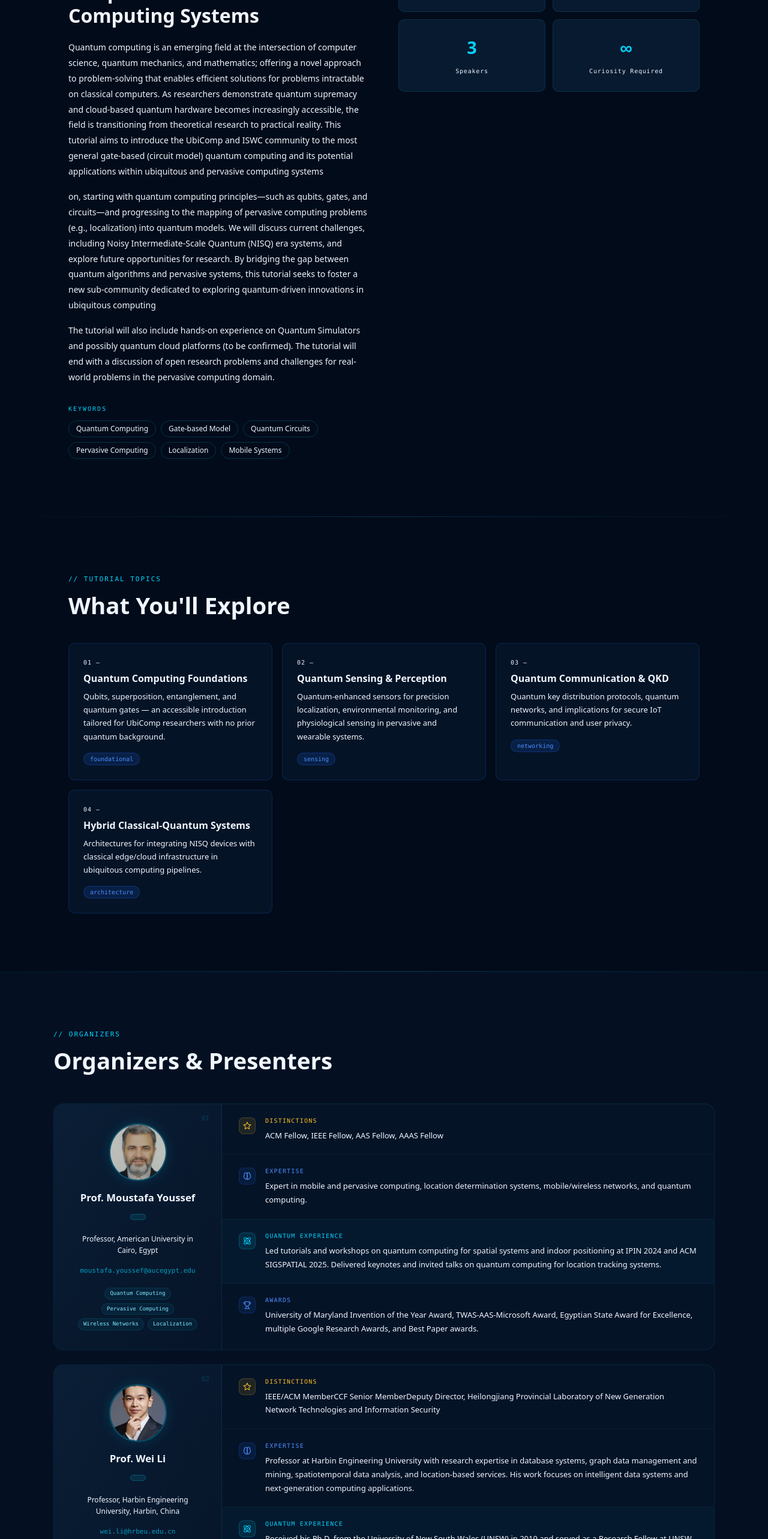
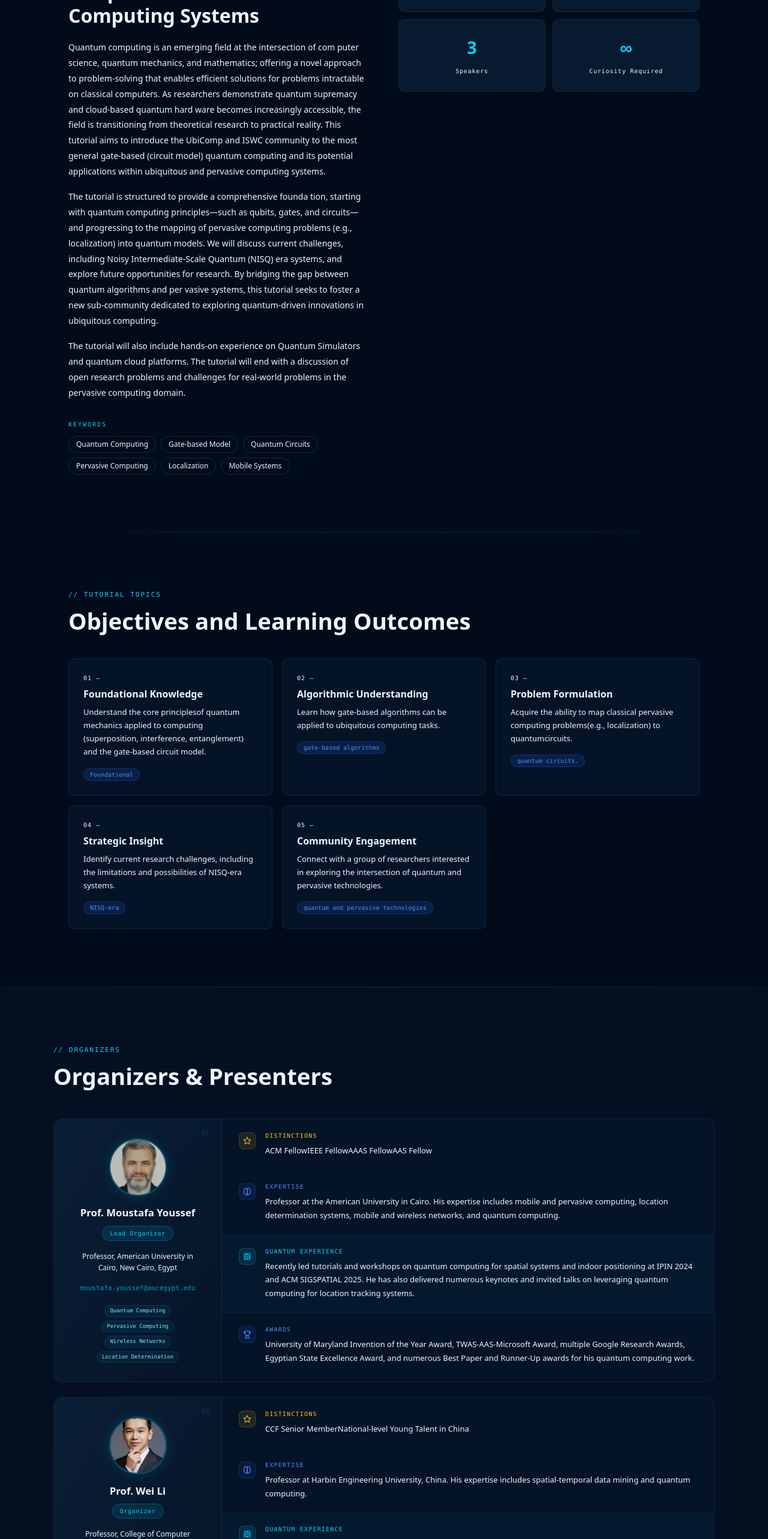
Before and after one commit to DKRG-HEU/ubicomp2026-quantum-tutorial, a Next.js app: page /ubicomp2026-quantum-tutorial/ in a window 1280 px wide. Shown: the part 998-3564 px from the top of the page at 60% size. Built offline with nearby package versions, Linux system fonts and the light colour scheme; a web font is replaced by a local one.

Commit message:
Update organizer and speaker information

```diff
--- a/src/app/data/schedule.js
+++ b/src/app/data/schedule.js
@@ -1,9 +1,9 @@
 export const scheduleItems = [
-  { timeStart: '09:00', timeEnd: '09:15', type: 'OPENING', title: 'Welcome & Tutorial Overview',                                          speaker: '',   duration: '15 min', highlight: true  },
-  { timeStart: '09:15', timeEnd: '10:00', type: 'LECTURE', title: 'Module 1: Foundations of Quantum Circuits',                          speaker: '',   duration: '60 mins' },
-  { timeStart: '10:00', timeEnd: '10:45', type: 'LECTURE', title: 'Quantum Sensing, Perception & Localization',                           speaker: '', duration: '45 min'               },
-  { timeStart: '10:45', timeEnd: '11:00', type: 'BREAK',   title: 'Coffee Break',                                                         speaker: '',                 duration: '(15 mins)'                  },
-  { timeStart: '11:00', timeEnd: '11:45', type: 'LECTURE', title: 'Module 2: Mapping Pervasive Problems to Quantum Models',                        speaker: '', duration: '60 mins'                  },
-  { timeStart: '11:45', timeEnd: '12:30', type: 'LECTURE', title: 'Module 3: Case Studies and Applications',              speaker: '',   duration: '45 mins'                  },
-  { timeStart: '12:30', timeEnd: '13:00', type: 'PANEL',   title: 'Module 4: Challenges, NISQ, and Future Roadmap',                        speaker: '',     duration: '30 mins', highlight: true  },
+  { timeStart: '', timeEnd: '', type: ' Module 1:', title: ' Foundations of Quantum Circuits',                                          speaker: '',   duration: '60 mins', highlight: true  },
+  { timeStart: '', timeEnd: '', type: 'Module 2:', title: 'Mapping Pervasive Problems to Quantum Models',                          speaker: '',   duration: '60 mins' },
+  { timeStart: '', timeEnd: '', type: 'Module 3', title: ' Case Studies and Applications',                           speaker: '', duration: '45 min'               },
+  // { timeStart: '10:45', timeEnd: '11:00', type: 'BREAK',   title: 'Coffee Break',                                                         speaker: '',                 duration: '(15 mins)'                  },
+  { timeStart: '', timeEnd: '', type: 'Module 4', title: 'Challenges, NISQ, and Future Roadmap',                        speaker: '', duration: '30 mins'                  },
+  { timeStart: '', timeEnd: '', type: 'Module 5', title: 'Hands-on Lab',              speaker: '',   duration: '60 mins'                  },
+  // { timeStart: '12:30', timeEnd: '13:00', type: 'PANEL',   title: 'Module 4: Challenges, NISQ, and Future Roadmap',                        speaker: '',     duration: '30 mins', highlight: true  },
 ];
--- a/src/app/data/speakers.js
+++ b/src/app/data/speakers.js
@@ -43,20 +43,25 @@ export const speakers = [
   {
     initials: 'MY',
     name: 'Prof. Moustafa Youssef',
-    // role: 'Lead Organizer',
-    affiliation: 'Professor, American University in Cairo, Egypt',
-    distinctions:
-      'ACM Fellow, IEEE Fellow, AAS Fellow, AAAS Fellow',
-    bio: 'Expert in mobile and pervasive computing, location determination systems, mobile/wireless networks, and quantum computing.',
+    role: 'Lead Organizer',
+    affiliation: 'Professor, American University in Cairo, New Cairo, Egypt',
+    distinctions: [
+      'ACM Fellow',
+      'IEEE Fellow',
+      'AAAS Fellow',
+      'AAS Fellow'
+    ],
+    bio:
+      'Professor at the American University in Cairo. His expertise includes mobile and pervasive computing, location determination systems, mobile and wireless networks, and quantum computing.',
     quantum:
-      'Led tutorials and workshops on quantum computing for spatial systems and indoor positioning at IPIN 2024 and ACM SIGSPATIAL 2025. Delivered keynotes and invited talks on quantum computing for location tracking systems.',
+      'Recently led tutorials and workshops on quantum computing for spatial systems and indoor positioning at IPIN 2024 and ACM SIGSPATIAL 2025. He has also delivered numerous keynotes and invited talks on leveraging quantum computing for location tracking systems.',
     awards:
-      'University of Maryland Invention of the Year Award, TWAS-AAS-Microsoft Award, Egyptian State Award for Excellence, multiple Google Research Awards, and Best Paper awards.',
+      'University of Maryland Invention of the Year Award, TWAS-AAS-Microsoft Award, multiple Google Research Awards, Egyptian State Excellence Award, and numerous Best Paper and Runner-Up awards for his quantum computing work.',
     tags: [
       'Quantum Computing',
       'Pervasive Computing',
       'Wireless Networks',
-      'Localization'
+      'Location Determination'
     ],
     email: 'moustafa.youssef@aucegypt.edu',
     image: `${BASE_PATH}/speakers/moustafa.jpg`
@@ -65,22 +70,24 @@ export const speakers = [
   {
     initials: 'WL',
     name: 'Prof. Wei Li',
-  // role: 'Organizer',
-  affiliation: 'Professor, Harbin Engineering University, Harbin, China',
+    role: 'Organizer',
+    affiliation:
+      'Professor, College of Computer Science and Technology, Harbin Engineering University, Harbin, China',
     distinctions: [
-    'IEEE/ACM Member',
       'CCF Senior Member',
-    'Deputy Director, Heilongjiang Provincial Laboratory of New Generation Network Technologies and Information Security'
+      'National-level Young Talent in China'
     ],
-  bio: 'Professor at Harbin Engineering University with research expertise in database systems, graph data management and mining, spatiotemporal data analysis, and location-based services. His work focuses on intelligent data systems and next-generation computing applications.',
-  quantum: 'Received his Ph.D. from the University of New South Wales (UNSW) in 2019 and served as a Research Fellow at UNSW before joining Harbin Engineering University. He has published over 60 research papers and actively serves the research community through editorial and conference leadership roles.',
-  awards: 'Associate Editor of JIHMSP and Guest Editor for Applied Sciences. Program Committee member for AAAI, ICASSP, and DASFAA, and reviewer for leading venues including TKDE, TKDD, ICDE, VLDB, and ACM Multimedia.',
+    bio:
+      'Professor at Harbin Engineering University, China. His expertise includes spatial-temporal data mining and quantum computing.',
+    quantum:
+      'Developed QCloudSimpy, a Python-based quantum cloud simulator leveraging reinforcement learning.',
+    awards:
+      'Second Prize for Technical Invention of Heilongjiang Province, First Prize for Science and Technology Progress of State Grid, and Best Paper Award at CCF Conference, among others.',
     tags: [
-    'Database Systems',
-    'Graph Mining',
-    'Spatiotemporal Data',
-    'Location-based Services',
-    'Data Analytics'
+      'Quantum Computing',
+      'Spatial-Temporal Data Mining',
+      'Quantum Cloud Computing',
+      'Reinforcement Learning'
     ],
     email: 'wei.li@hrbeu.edu.cn',
     image: `${BASE_PATH}/speakers/weili.jpg`
@@ -89,19 +96,22 @@ export const speakers = [
   {
     initials: 'RY',
     name: 'Prof. Rahul Yadav',
-    // role: 'Organizer',
-    affiliation: 'Associate Professor, Harbin Engineering University, China',
-    distinctions: 'Senior Member IEEE, CCF Member',
-    bio: 'Works on mobile and edge computing, system resource optimization, and quantum cloud computing.',
-    quantum:'Developing a Python-based Quantum Cloud Computing Simulator.',
+    role: 'Organizer',
+    affiliation:
+      'Associate Professor, College of Computer Science and Technology, Harbin Engineering University, Harbin, China',
+    distinctions: [
+      'Senior Member of IEEE'
+    ],
+    bio:
+      'Associate Professor at Harbin Engineering University, China. His expertise includes mobile and edge computing and quantum cloud computing.',
+    quantum:
+      'Co-developed QCloudSimpy, a Python-based quantum cloud simulator.',
     awards:
-      'Best Paper Award for edge computing research.',
-      // Quantum Cloud ComputingIntelligent Edge ComputingIoTVehicular ComputingDigital Twins
+      'Research contributions in mobile and edge computing and quantum cloud computing.',
     tags: [
       'Quantum Cloud Computing',
-      'Intelligent Edge Computing',
-      'IoT ',
-      'Vehicular Computing'
+      'Mobile Computing',
+      'Edge Computing'
     ],
     email: 'rahul@hrbeu.edu.cn',
     image: `${BASE_PATH}/speakers/rahul.jpg`
--- a/src/app/data/topics.js
+++ b/src/app/data/topics.js
@@ -1,8 +1,8 @@
 export const topics = [
-  { num: '01', title: 'Quantum Computing Foundations',        description: 'Qubits, superposition, entanglement, and quantum gates — an accessible introduction tailored for UbiComp researchers with no prior quantum background.',                                     tag: 'foundational'    },
-  { num: '02', title: 'Quantum Sensing & Perception',         description: 'Quantum-enhanced sensors for precision localization, environmental monitoring, and physiological sensing in pervasive and wearable systems.',                                                   tag: 'sensing'         },
-  { num: '03', title: 'Quantum Communication & QKD',          description: 'Quantum key distribution protocols, quantum networks, and implications for secure IoT communication and user privacy.',                                                                         tag: 'networking'      },
-  { num: '04', title: 'Hybrid Classical-Quantum Systems',     description: 'Architectures for integrating NISQ devices with classical edge/cloud infrastructure in ubiquitous computing pipelines.',                                                                       tag: 'architecture'    },
-  // { num: '05', title: 'Quantum ML for Context Awareness',     description: 'Variational quantum circuits, quantum kernel methods, and their application to activity recognition and context inference in mobile systems.',                                                  tag: 'machine learning' },
+  { num: '01', title: 'Foundational Knowledge',        description: 'Understand the core principlesof quantum mechanics applied to computing (superposition, interference, entanglement) and the gate-based circuit model.',tag: 'Foundational'    },
+  { num: '02', title: 'Algorithmic Understanding',         description: 'Learn how gate-based algorithms can be applied to ubiquitous computing tasks.',                                                   tag: 'gate-based algorithms'         },
+  { num: '03', title: 'Problem Formulation',          description: 'Acquire the ability to map classical pervasive computing problems(e.g., localization) to quantumcircuits.',                                                                         tag: ' quantum circuits.'      },
+  { num: '04', title: 'Strategic Insight',     description: ' Identify current research challenges, including the limitations and possibilities of NISQ-era systems.',                                                                       tag: ' NISQ-era'    },
+  { num: '05', title: 'Community Engagement',     description: 'Connect with a group of researchers interested in exploring the intersection of quantum and pervasive technologies.',                                                  tag: 'quantum and pervasive technologies' },
   // { num: '06', title: 'Privacy & Security in the Quantum Era',description: 'Post-quantum cryptography, implications for user privacy in pervasive systems, and future-proof security design for IoT deployments.',                                                         tag: 'privacy'         },
 ];
--- a/src/components/Overview.jsx
+++ b/src/components/Overview.jsx
@@ -26,33 +26,36 @@ export default function Overview() {
 
           <div className="space-y-4 text-muted text-[14px] leading-[1.85] mb-8">
             <p>
-              Quantum computing is an emerging field at the intersection of computer science, quantum mechanics, and mathematics; offering a
+              Quantum computing is an emerging field at the intersection of com
+puter science, quantum mechanics, and mathematics; offering a
 novel approach to problem-solving that enables efficient solutions
 for problems intractable on classical computers. As researchers
-demonstrate quantum supremacy and cloud-based quantum hardware becomes increasingly accessible, the field is transitioning
+demonstrate quantum supremacy and cloud-based quantum hard
+ware becomes increasingly accessible, the field is transitioning
 from theoretical research to practical reality. This tutorial aims to
 introduce the UbiComp and ISWC community to the most general
 gate-based (circuit model) quantum computing and its potential
-applications within ubiquitous and pervasive computing systems
+applications within ubiquitous and pervasive computing systems.
             </p>
 
             <p>
-              on, starting with quantum computing principles—such as qubits,
+              The tutorial is structured to provide a comprehensive founda
+tion, starting with quantum computing principles—such as qubits,
 gates, and circuits—and progressing to the mapping of pervasive
 computing problems (e.g., localization) into quantum models. We
 will discuss current challenges, including Noisy Intermediate-Scale
 Quantum (NISQ) era systems, and explore future opportunities for
-research. By bridging the gap between quantum algorithms and pervasive systems, this tutorial seeks to foster a new sub-community
+research. By bridging the gap between quantum algorithms and per
+vasive systems, this tutorial seeks to foster a new sub-community
 dedicated to exploring quantum-driven innovations in ubiquitous
-computing
+computing.
             </p>
 
             <p>
               The tutorial will also include hands-on experience on Quantum
-Simulators and possibly quantum cloud platforms (to be confirmed).
-The tutorial will end with a discussion of open research problems
-and challenges for real-world problems in the pervasive computing
-domain.
+Simulators and quantum cloud platforms. The tutorial will end
+with a discussion of open research problems and challenges for
+real-world problems in the pervasive computing domain.
             </p>
           </div>
 
--- a/src/components/Schedule.jsx
+++ b/src/components/Schedule.jsx
@@ -10,8 +10,8 @@ const typeColors = {
 export default function Schedule() {
   return (
     <section id="schedule" className="max-w-[1100px] mx-auto px-6 py-24">
-      <p className="font-mono text-[11px] text-[#00d4ff] tracking-[0.18em] uppercase mb-3">// schedule</p>
-      <h2 className="font-head font-bold text-[clamp(1.8rem,3vw,2.8rem)] leading-[1.2] mb-12">Tutorial Program</h2>
+      <p className="font-mono text-[11px] text-[#00d4ff] tracking-[0.18em] uppercase mb-3">// Detailed Tutorial Plan</p>
+      <h2 className="font-head font-bold text-[clamp(1.8rem,3vw,2.8rem)] leading-[1.2] mb-12">Content and Schedule</h2>
       <div className="relative">
         {/* Track line */}
         <div className="absolute left-[100px] top-0 bottom-0 w-px bg-[#00d4ff]/15 hidden sm:block" />
--- a/src/components/Topics.jsx
+++ b/src/components/Topics.jsx
@@ -4,7 +4,7 @@ export default function Topics() {
   return (
     <section id="topics" className="max-w-[1100px] mx-auto px-6 py-24">
       <p className="font-mono text-[11px] text-[#00d4ff] tracking-[0.18em] uppercase mb-3">// tutorial topics</p>
-      <h2 className="font-head font-bold text-[clamp(1.8rem,3vw,2.8rem)] leading-[1.2] mb-10">What You'll Explore</h2>
+      <h2 className="font-head font-bold text-[clamp(1.8rem,3vw,2.8rem)] leading-[1.2] mb-10">Objectives and Learning Outcomes</h2>
       <div className="grid grid-cols-1 sm:grid-cols-2 lg:grid-cols-3 gap-4">
         {topics.map(topic => (
           <div key={topic.num}
```
Lines whose indentation alone changed are shown as unchanged.
